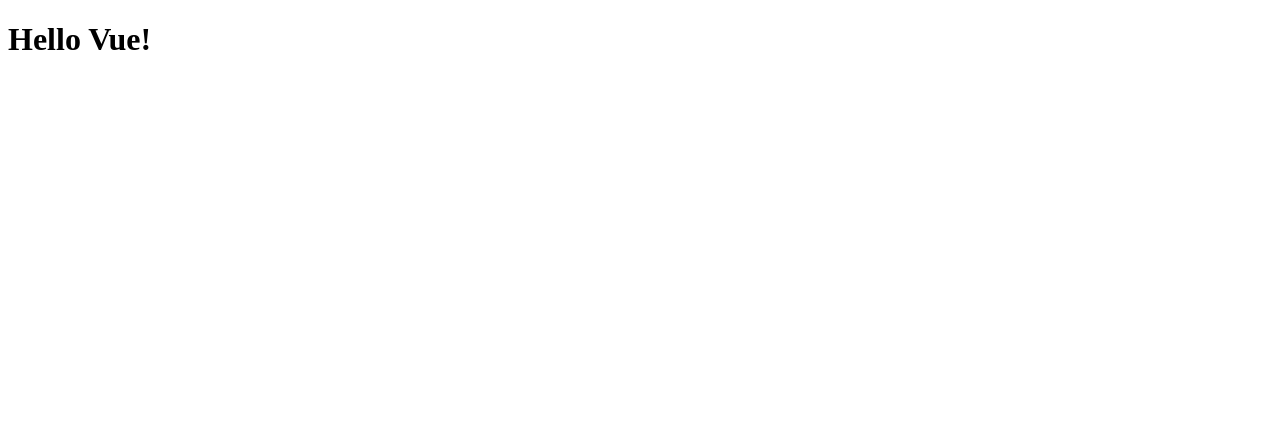
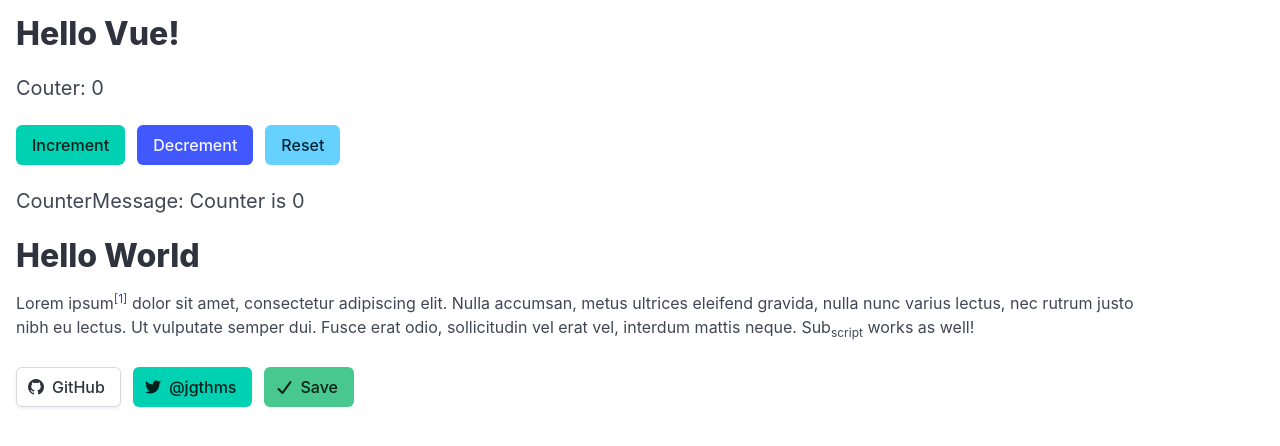
Before and after one commit to ITsLifeOverAll/vue-train-fast-track, a Vue app: page / in a window 1280 px wide. Shown: the top 446 px of the page. Built offline with nearby package versions, Linux system fonts and the light colour scheme.

Commit message:
建立 counter 功能，使用 bulma css

```diff
--- a/index.html
+++ b/index.html
@@ -1,13 +1,18 @@
 <!DOCTYPE html>
 <html lang="">
+
 <head>
   <meta charset="UTF-8">
   <link rel="icon" href="/favicon.ico">
   <meta name="viewport" content="width=device-width, initial-scale=1.0">
+  <link rel="stylesheet" href="https://cdn.jsdelivr.net/npm/bulma@1.0.2/css/bulma.min.css">
+  <link rel="stylesheet" href="https://cdn.jsdelivr.net/npm/@fortawesome/fontawesome-free/css/all.min.css">
   <title>Vite App</title>
 </head>
+
 <body>
   <div id="app"></div>
   <script type="module" src="/src/main.js"></script>
 </body>
+
 </html>
--- a/src/App.vue
+++ b/src/App.vue
@@ -1,6 +1,68 @@
 <script setup>
+import { ref, computed } from 'vue';
+
+const counter = ref(0);
+const counterMessage = computed(() => {
+  return 'Counter is ' + counter.value;
+});
+
+const increment = () => {
+  counter.value++;
+};
+const decrement = () => {
+  counter.value--;
+};
+const reset = () => {
+  counter.value = 0;
+};
 </script>
 
 <template>
-  <h1>Hello Vue!</h1>
+  <div class="container m-4">
+    <h1 class="title is-3 is-spaced">Hello Vue!</h1>
+    <h2 class="subtitle is-5">Couter: {{ counter }}</h2>
+    <div class="buttons">
+      <button class="button is-primary" @click="increment">Increment</button>
+      <button class="button is-link" @click="decrement">Decrement</button>
+      <button class="button is-info" v-on:click="reset">Reset</button>
+    </div>
+
+    <h2 class="subtitle is-5">CounterMessage: {{ counterMessage }}</h2>
+
+    <div class="content">
+      <h1>Hello World</h1>
+      <p>
+        Lorem ipsum<sup><a>[1]</a></sup> dolor sit amet, consectetur adipiscing
+        elit. Nulla accumsan, metus ultrices eleifend gravida, nulla nunc varius
+        lectus, nec rutrum justo nibh eu lectus. Ut vulputate semper dui. Fusce erat
+        odio, sollicitudin vel erat vel, interdum mattis neque. Sub<sub>script</sub>
+        works as well!
+      </p>
+    </div>
+
+    <div class="buttons">
+      <button class="button">
+        <span class="icon">
+          <i class="fab fa-github"></i>
+        </span>
+        <span>GitHub</span>
+      </button>
+      <button class="button is-primary">
+        <span class="icon">
+          <i class="fab fa-twitter"></i>
+        </span>
+        <span>@jgthms</span>
+      </button>
+      <button class="button is-success">
+        <span class="icon is-small">
+          <i class="fas fa-check"></i>
+        </span>
+        <span>Save</span>
+      </button>
+    </div>
+
+
+
+  </div>
+
 </template>
```
Lines whose indentation alone changed are shown as unchanged.
